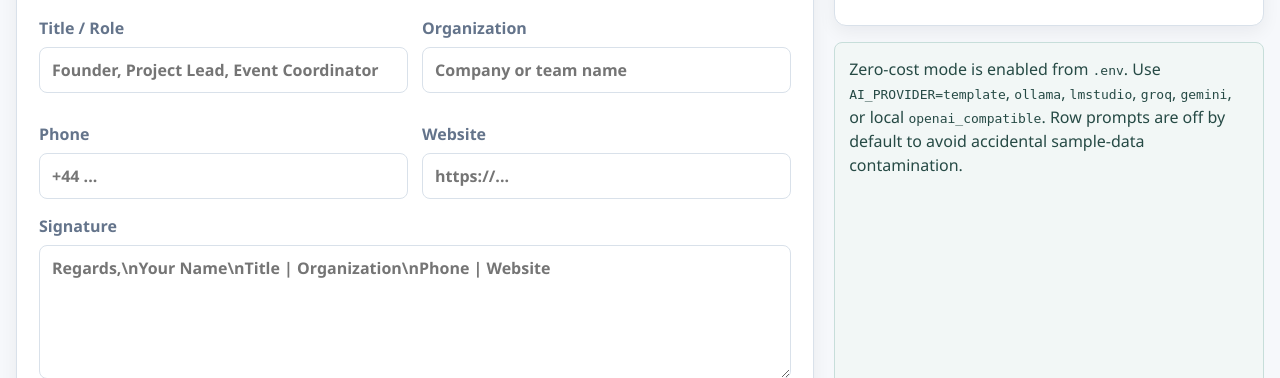
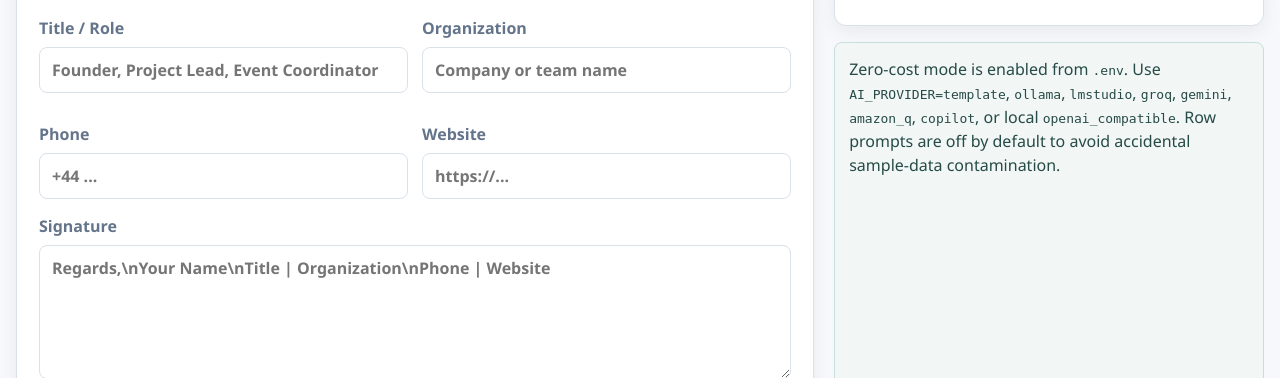
Before and after one commit to aideepakingwale/deepmailstudio, a Flask app: page / in a window 1280 px wide. Shown: the part 1598-1976 px from the top of the page. Run offline with Flask 3, Linux system fonts and the light colour scheme.

Commit message:
added amazon Q and MS Copilot capabilities

```diff
--- a/app/main.py
+++ b/app/main.py
@@ -9,6 +9,7 @@ import re
 import shutil
 import smtplib
 import ssl
+import subprocess
 import threading
 import uuid
 from dataclasses import dataclass
@@ -568,6 +569,10 @@ def generate_email(job: dict[str, Any], record: dict[str, Any]) -> tuple[str, st
             text = generate_with_groq(prompt)
         elif provider == "gemini":
             text = generate_with_gemini(prompt)
+        elif provider == "amazon_q":
+            text = generate_with_amazon_q_cli(prompt)
+        elif provider == "copilot":
+            text = generate_with_copilot_cli(prompt)
         elif provider == "openai":
             text = generate_with_openai(prompt)
         else:
@@ -775,6 +780,50 @@ def generate_with_gemini(prompt: str) -> str:
     response.raise_for_status()
     data = response.json()
     return data["candidates"][0]["content"]["parts"][0]["text"]
+
+
+def generate_with_amazon_q_cli(prompt: str) -> str:
+    command = get_setting("AMAZON_Q_COMMAND", "q")
+    if not shutil.which(command):
+        raise ValueError("Amazon Q Developer CLI was not found. Install/sign in to Amazon Q CLI or choose another AI_PROVIDER.")
+    timeout = int(get_setting("AMAZON_Q_TIMEOUT_SECONDS", get_setting("AI_REQUEST_TIMEOUT_SECONDS", "600")) or "600")
+    model = get_setting("AMAZON_Q_MODEL", "").strip()
+    cmd = [command, "chat", "--no-interactive"]
+    if model:
+        cmd.extend(["--model", model])
+    cmd.append(prompt)
+    return run_local_ai_command(cmd, timeout, "Amazon Q Developer CLI")
+
+
+def generate_with_copilot_cli(prompt: str) -> str:
+    command = get_setting("COPILOT_COMMAND", "copilot")
+    if not shutil.which(command):
+        raise ValueError("GitHub Copilot CLI was not found. Install/sign in to Copilot CLI or choose another AI_PROVIDER.")
+    timeout = int(get_setting("COPILOT_TIMEOUT_SECONDS", get_setting("AI_REQUEST_TIMEOUT_SECONDS", "600")) or "600")
+    model = get_setting("COPILOT_MODEL", "").strip()
+    cmd = [command, "-p", prompt, "-s", "--no-ask-user"]
+    if model:
+        cmd.extend(["--model", model])
+    return run_local_ai_command(cmd, timeout, "GitHub Copilot CLI")
+
+
+def run_local_ai_command(cmd: list[str], timeout: int, label: str) -> str:
+    completed = subprocess.run(
+        cmd,
+        cwd=BASE_DIR,
+        capture_output=True,
+        text=True,
+        encoding="utf-8",
+        errors="replace",
+        timeout=timeout,
+    )
+    output = (completed.stdout or "").strip()
+    error = (completed.stderr or "").strip()
+    if completed.returncode != 0:
+        raise ValueError(f"{label} failed with exit code {completed.returncode}: {error or output}")
+    if not output:
+        raise ValueError(f"{label} returned empty output. {error}")
+    return output
 
 
 def generate_with_openai(prompt: str) -> str:
@@ -1481,6 +1530,8 @@ def ai_config() -> dict[str, str]:
         "openai_compatible": get_setting("OPENAI_COMPATIBLE_MODEL", "local-model"),
         "groq": get_setting("GROQ_MODEL", "llama-3.1-8b-instant"),
         "gemini": get_setting("GEMINI_MODEL", "gemini-2.5-flash-lite"),
+        "amazon_q": get_setting("AMAZON_Q_MODEL", "Amazon Q Developer CLI"),
+        "copilot": get_setting("COPILOT_MODEL", "GitHub Copilot CLI default"),
         "openai": get_setting("OPENAI_MODEL", ""),
     }
     endpoint_by_provider = {
@@ -1490,6 +1541,8 @@ def ai_config() -> dict[str, str]:
         "openai_compatible": get_setting("OPENAI_COMPATIBLE_BASE_URL", "http://localhost:1234/v1"),
         "groq": "https://api.groq.com/openai/v1",
         "gemini": "https://generativelanguage.googleapis.com/v1beta",
+        "amazon_q": get_setting("AMAZON_Q_COMMAND", "q") + " chat --no-interactive",
+        "copilot": get_setting("COPILOT_COMMAND", "copilot") + " -p ... -s",
         "openai": "https://api.openai.com/v1",
     }
     return {
@@ -1503,6 +1556,8 @@ def ai_config() -> dict[str, str]:
         "openai_compatible_model": get_setting("OPENAI_COMPATIBLE_MODEL", "local-model"),
         "groq_model": get_setting("GROQ_MODEL", "llama-3.1-8b-instant"),
         "gemini_model": get_setting("GEMINI_MODEL", "gemini-2.5-flash-lite"),
+        "amazon_q_model": get_setting("AMAZON_Q_MODEL", "Amazon Q Developer CLI"),
+        "copilot_model": get_setting("COPILOT_MODEL", "GitHub Copilot CLI default"),
     }
 
 
--- a/app/templates/index.html
+++ b/app/templates/index.html
@@ -205,7 +205,7 @@
             </ol>
         </section>
         <div class="callout">
-            Zero-cost mode is enabled from <code>.env</code>. Use <code>AI_PROVIDER=template</code>, <code>ollama</code>, <code>lmstudio</code>, <code>groq</code>, <code>gemini</code>, or local <code>openai_compatible</code>. Row prompts are off by default to avoid accidental sample-data contamination.
+            Zero-cost mode is enabled from <code>.env</code>. Use <code>AI_PROVIDER=template</code>, <code>ollama</code>, <code>lmstudio</code>, <code>groq</code>, <code>gemini</code>, <code>amazon_q</code>, <code>copilot</code>, or local <code>openai_compatible</code>. Row prompts are off by default to avoid accidental sample-data contamination.
         </div>
     </aside>
 </section>
```
Also changed, not shown: README.md, 1 other file.
